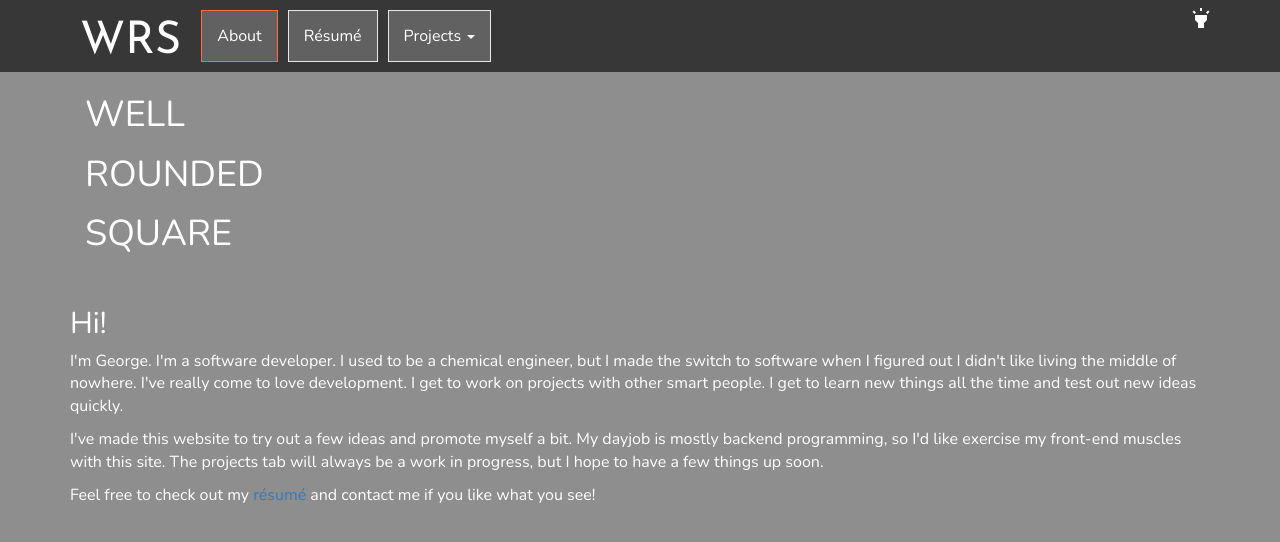
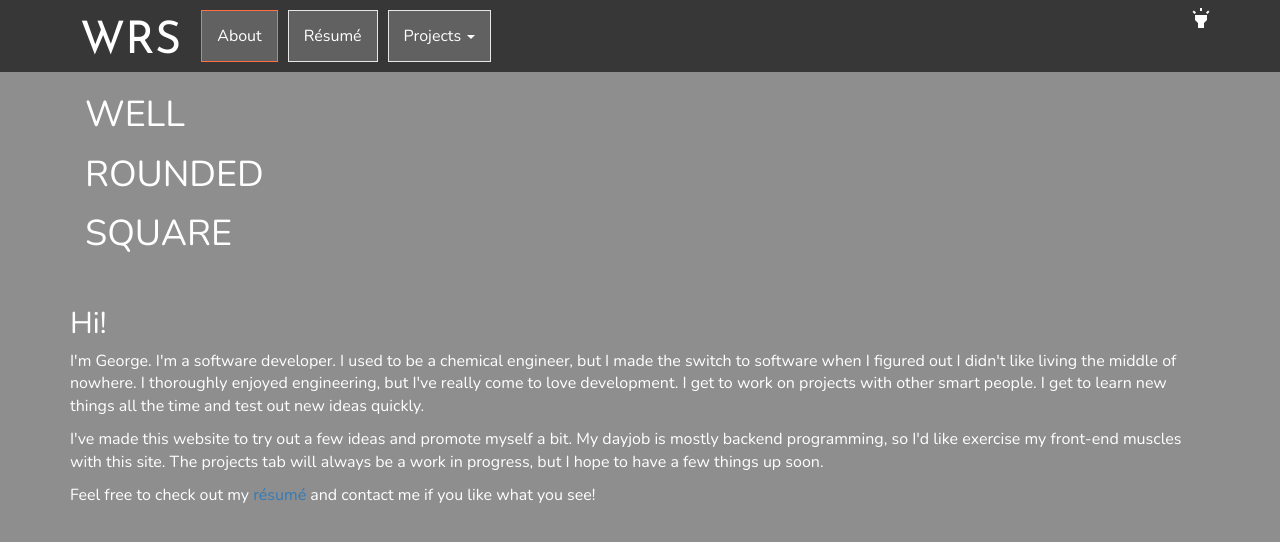
Before and after one commit to MontysGoat/WRSApp, a plain HTML site: page index.html at #!/about in a window 1280 px wide. Drawn offline with nearby package versions, Linux system fonts and the light colour scheme; some packages are replaced by stand-ins of ours; a script that the page names is missing; a web font is replaced by a local one.

Commit message:
about touchup

```diff
--- a/src/public/wrsapp/about/about.template.html
+++ b/src/public/wrsapp/about/about.template.html
@@ -16,8 +16,9 @@
   <div id="paragraph">
     <p>
       I'm George. I'm a software developer. I used to be a chemical engineer, but I made the switch to software when I
-      figured out I didn't like living the middle of nowhere. I've really come to love development. I get to work
-      on projects with other smart people. I get to learn new things all the time and test out new ideas quickly.
+      figured out I didn't like living the middle of nowhere. I thoroughly enjoyed engineering, but I've really come to
+      love development. I get to work on projects with other smart people. I get to learn new things all the time and
+      test out new ideas quickly.
     </p>
     <p>
       I've made this website to try out a few ideas and promote myself a bit. My dayjob is mostly backend
```
